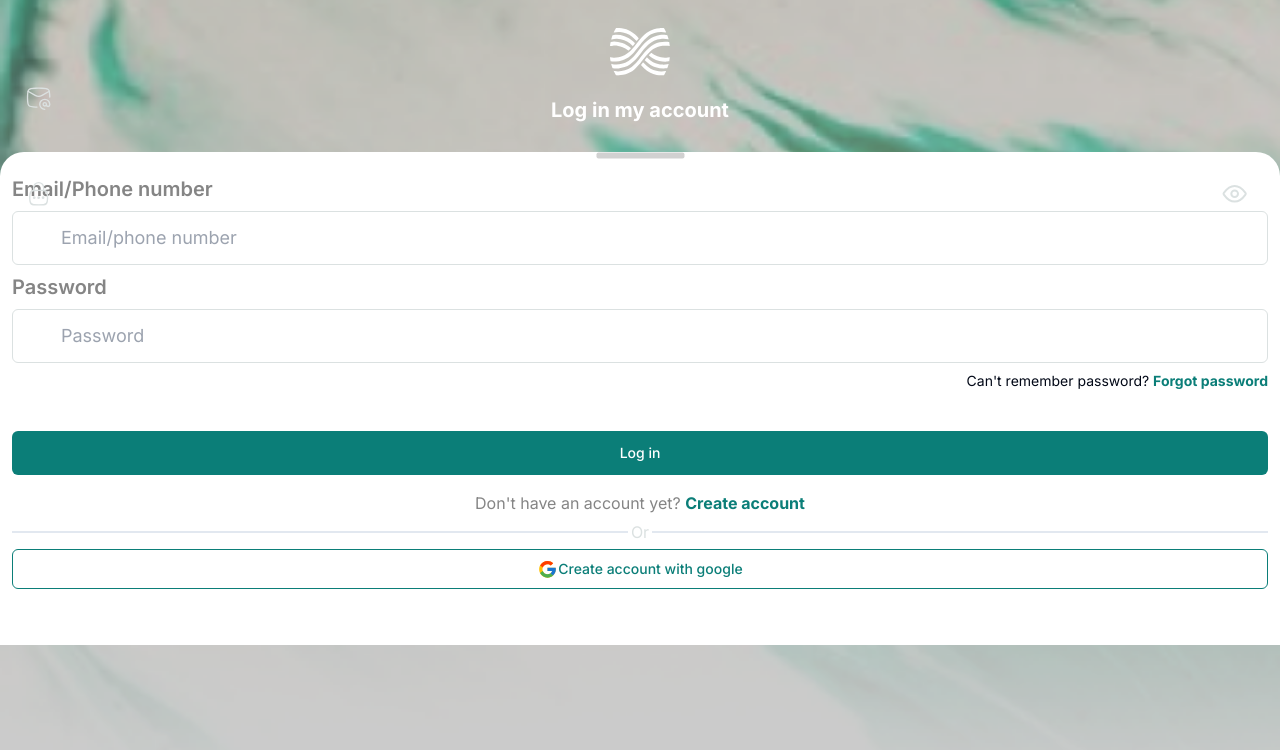
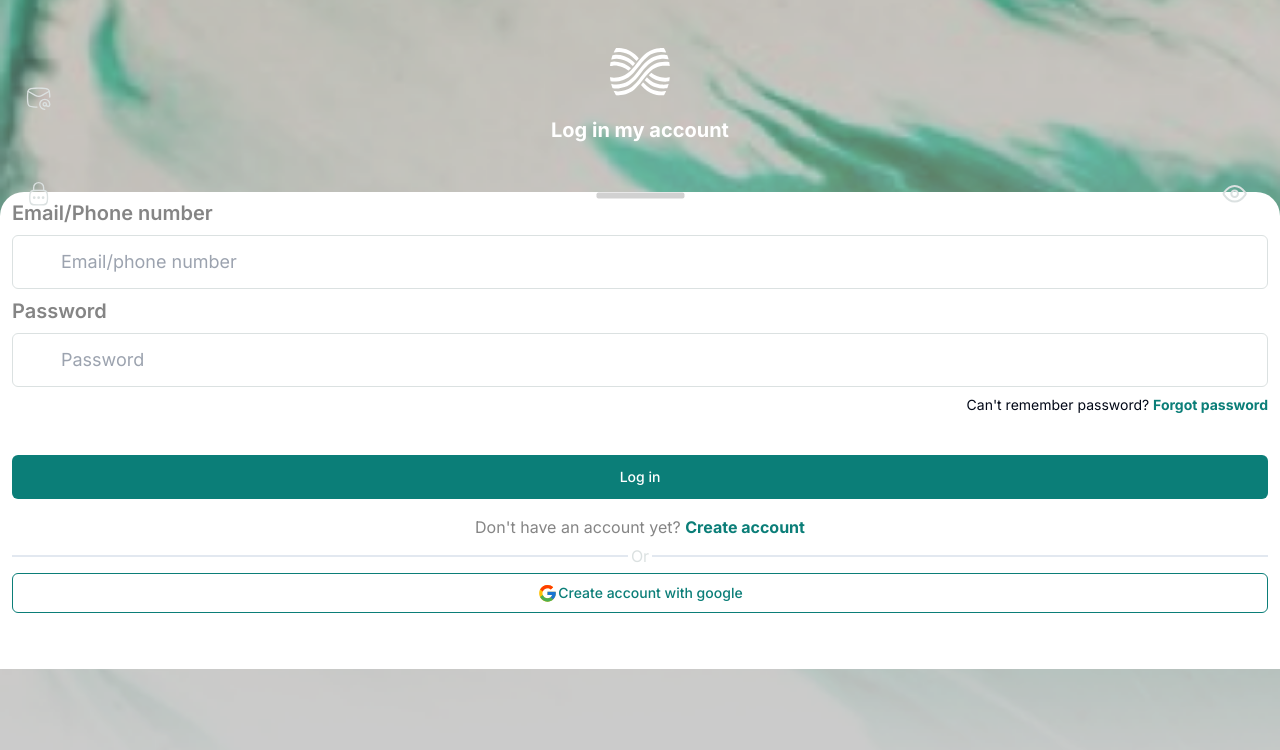
Before and after one commit to DeePinnacle/wavebudget_webapp, a Next.js app: page /login in a window 1280 px wide. Shown: the top 750 px of the page. Built offline with nearby package versions, Linux system fonts and the light colour scheme.

Commit message:
code refactored

```diff
--- a/src/components/ui/bg-screen.tsx
+++ b/src/components/ui/bg-screen.tsx
@@ -15,7 +15,9 @@ const BackgroundScreen = ({ children }:screenProps) => {
             priority
             className='object-cover'
         />
-        { children }
+        <div className='absolute inset-0 w-full min-h-screen bg-black/20'>
+          { children }
+        </div>
     </div>
   )
 }
--- a/src/components/ui/drawer.tsx
+++ b/src/components/ui/drawer.tsx
@@ -1,16 +1,13 @@
 import React, { PropsWithChildren, useEffect, useRef } from "react";
-import {
-    LogoIcon,
-    DrawerPullIcon
- } from "../icons/icons";
+import { LogoIcon, DrawerPullIcon } from "../icons/icons";
 import { cn } from "@/lib/utils";
 import useClickOutside from "@/hooks/click-outside";
 import LogoTitle from "./logo-title";
 
 type drawerProps = {
-    children?: React.ReactNode,
-    className?: String,
- }
+  children?: React.ReactNode;
+  className?: String;
+};
 
 const Drawer = ({ children, className }: drawerProps) => {
   // const boxRef = useRef<HTMLDivElement>(null)
@@ -29,12 +26,12 @@ const Drawer = ({ children, className }: drawerProps) => {
 
   return (
     <>
-      <div className={cn(`relative w-full min-h-screen bg-black/20 flex flex-col items-center z-[9999]`, className)} >
+      <div className="my-5 w-full flex items-center justify-center min-h-3">
         <LogoTitle />
-        <div className="w-full min-h-[400px] bottom-0 bg-white rounded-tr-3xl rounded-tl-3xl pb-10 px-3">
-          <DrawerPullIcon className={"mx-auto mb-4"} />
-          {children}
       </div>
+      <div className="w-full min-h-[400px] bg-white rounded-tr-3xl rounded-tl-3xl pb-10 px-3">
+        <DrawerPullIcon className={"mx-auto mt-3"} />
+        { children }
       </div>
     </>
   );
```
Lines whose indentation alone changed are shown as unchanged.
